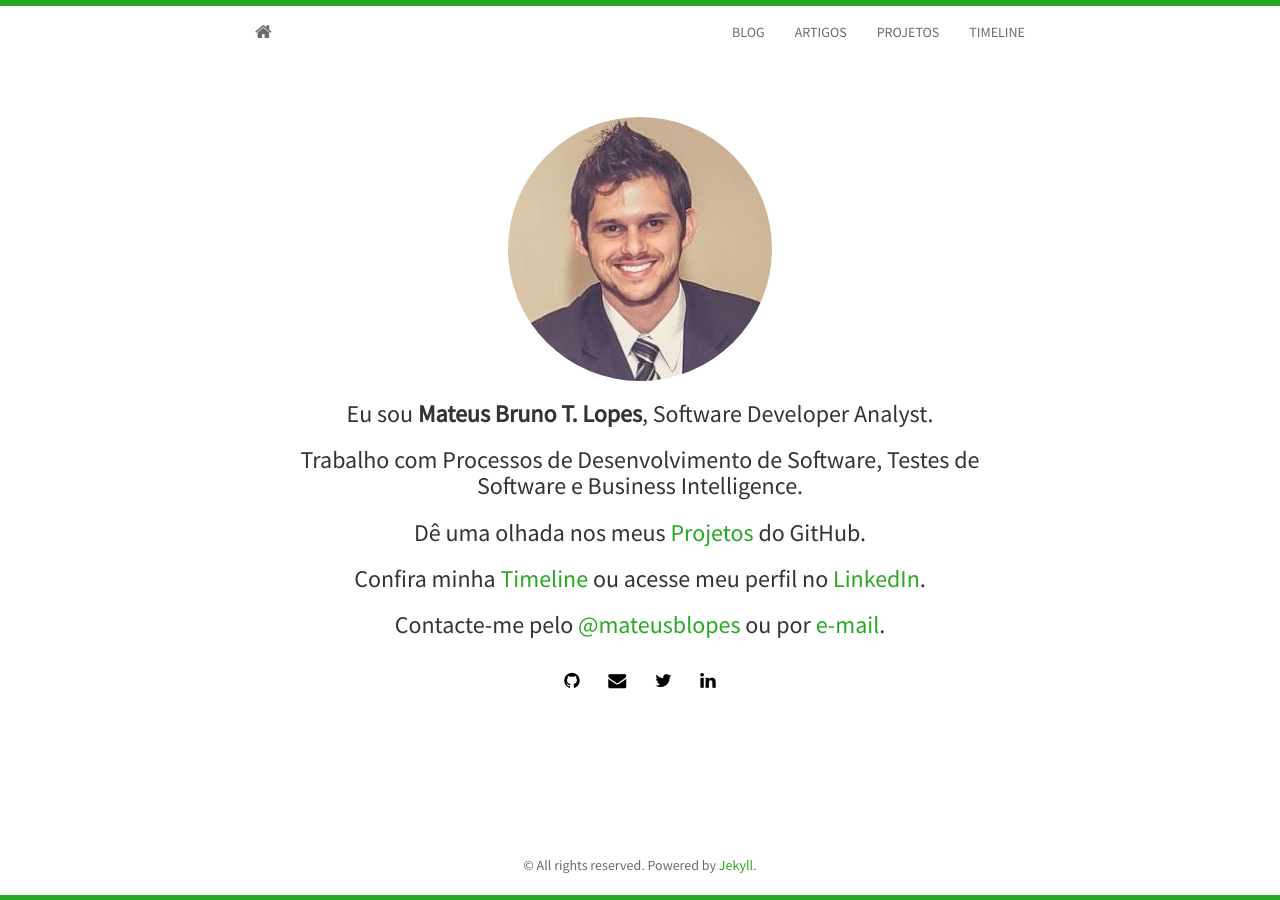
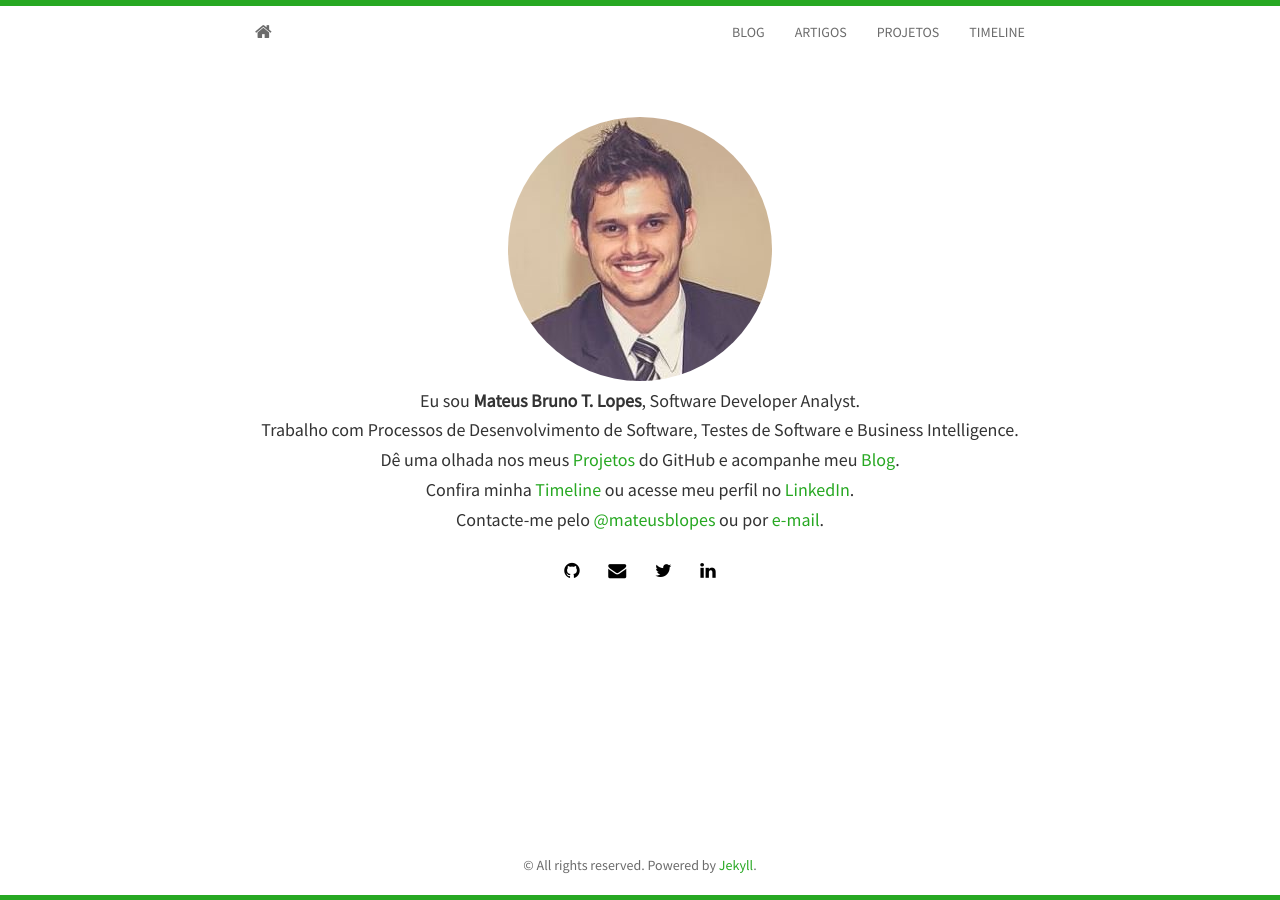
Before and after one commit to mateusbtlopes/mateusbtlopes.github.io, a Jekyll site: the page built from index.html, in a window 1280 px wide. Built offline with Jekyll 4.4.1, drawn with Linux system fonts in a browser that asks for light colours; nearby versions of some CDN libraries; the list of posts is cut into pages by our own code.

Commit message:
- Atualizando home do site

```diff
--- a/index.html
+++ b/index.html
@@ -7,11 +7,11 @@ layout: home
 	  <div class="avatar">
 		<img class="img-circle" src="{{ site.baseurl }}/static/img/{{ site.avatar }}" alt="Responsive image">
 	  </div>
-	  <h3>Eu sou <strong>{{ site.author }}</strong>, Software Developer Analyst.</h3>
-	  <h3>Trabalho com Processos de Desenvolvimento de Software, Testes de Software e Business Intelligence.</h3>
-	  <h3>Dê uma olhada nos meus <a href="{{ site.baseurl }}/projects.html"> Projetos</a> do GitHub.</h3>
-	  <h3>Confira minha <a href="{{ site.baseurl }}/timeline.html">Timeline</a> ou acesse meu perfil no <a href="https://br.linkedin.com/in/mateusblopes" target="_blank">LinkedIn</a>.</h3>
-	  <h3>Contacte-me pelo <a href="http://twitter.com/{{ site.twitter }}" target="_blank">@{{ site.twitter }}</a> ou por <a href="mailto:{{ site.email }}">e-mail</a>.</h3>
+	  <h4>Eu sou <strong>{{ site.author }}</strong>, Software Developer Analyst.</h4>
+	  <h4>Trabalho com Processos de Desenvolvimento de Software, Testes de Software e Business Intelligence.</h4>
+	  <h4>Dê uma olhada nos meus <a href="{{ site.baseurl }}/projects.html"> Projetos</a> do GitHub e acompanhe meu <a href="{{ site.baseurl }}/blog.html"> Blog</a>.</h4>
+	  <h4>Confira minha <a href="{{ site.baseurl }}/timeline.html">Timeline</a> ou acesse meu perfil no <a href="https://br.linkedin.com/in/mateusblopes" target="_blank">LinkedIn</a>.</h4>
+	  <h4>Contacte-me pelo <a href="http://twitter.com/{{ site.twitter }}" target="_blank">@{{ site.twitter }}</a> ou por <a href="mailto:{{ site.email }}">e-mail</a>.</h4>
 	  {% include social.html %}
 	</div>
 </section>
```
